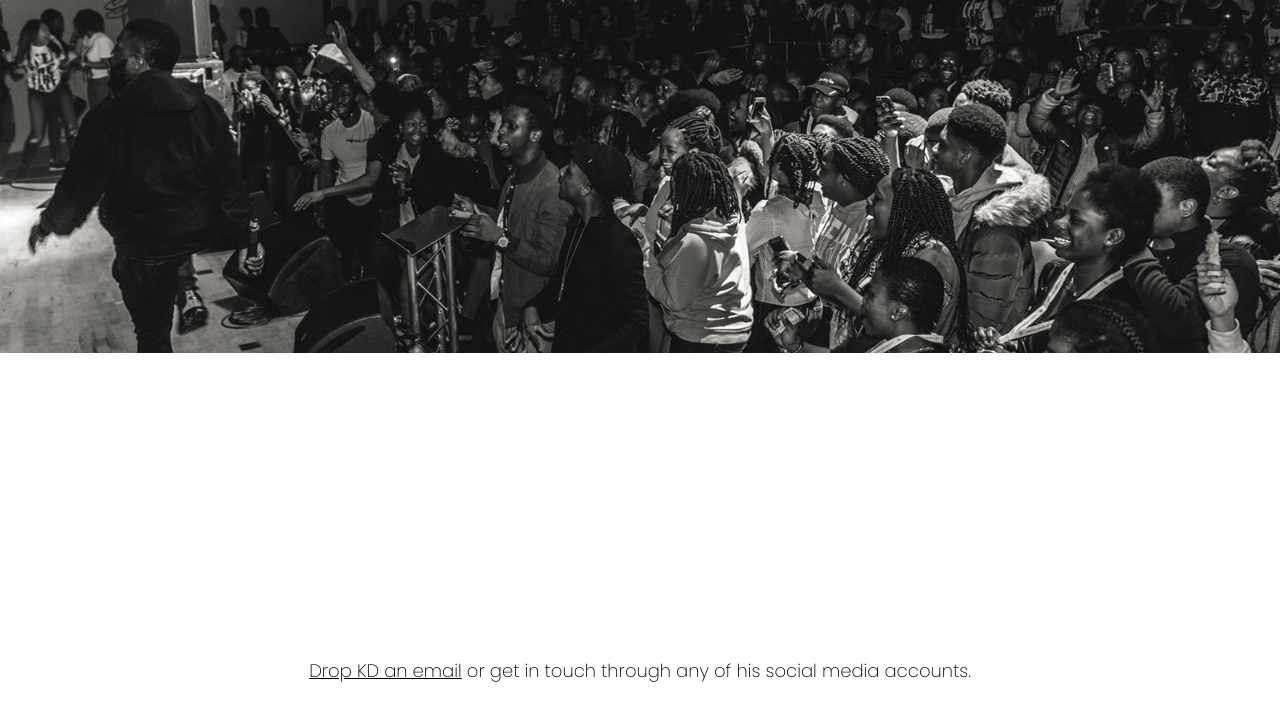
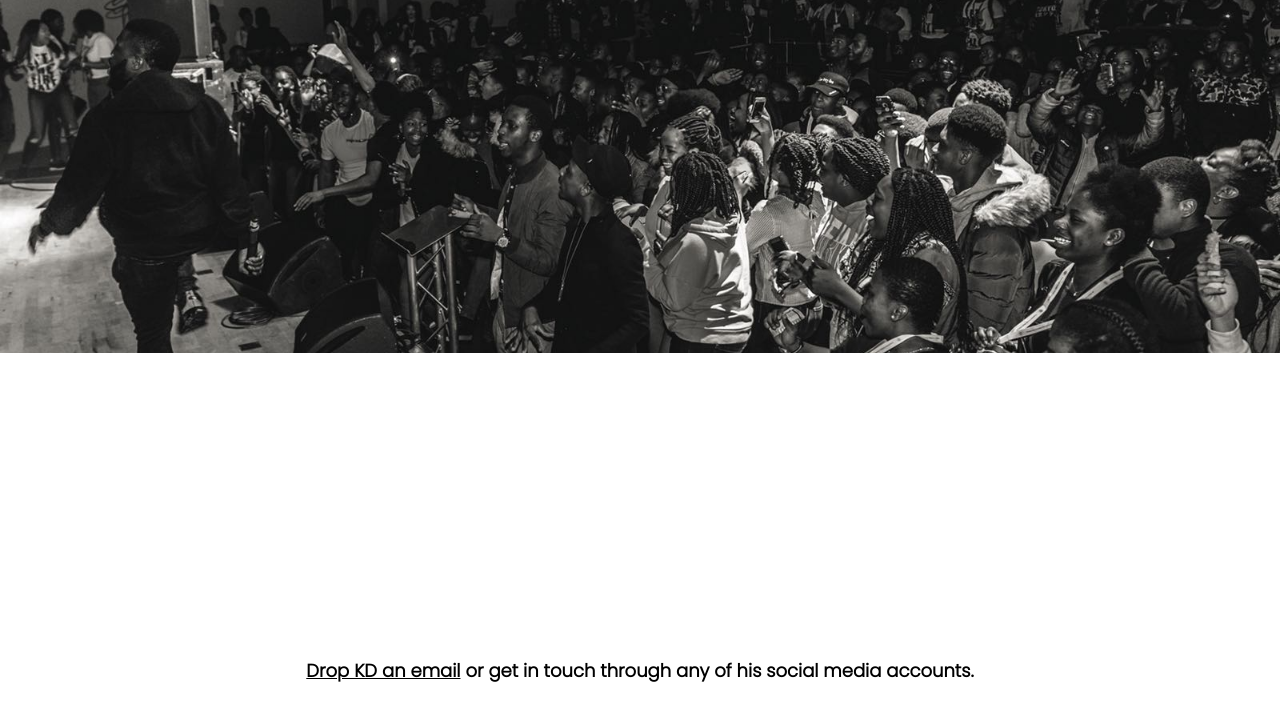
Before and after one commit to kingdavidgrm/kigdavidgrm.github.io, a plain HTML site: page index.html in a window 1280 px wide. Shown: the part 4032-4755 px from the top of the page. Drawn offline with nearby package versions, Linux system fonts and the light colour scheme.

Commit message:
Change contact text to bold

```diff
--- a/assets/stylesheets/index.sass
+++ b/assets/stylesheets/index.sass
@@ -148,6 +148,7 @@ body
 
             p
                 color: $black
+                font-weight: bold
 
                 a
                     text-decoration: underline
```
Also changed, not shown: assets/stylesheets/index.css, 1 other file.
